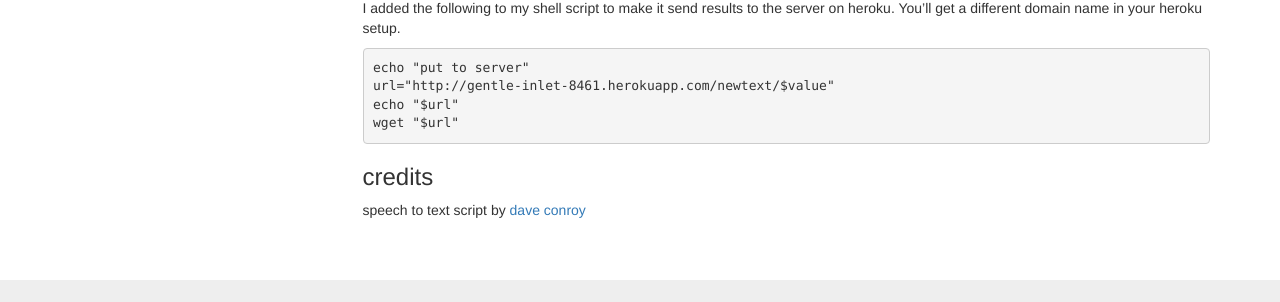
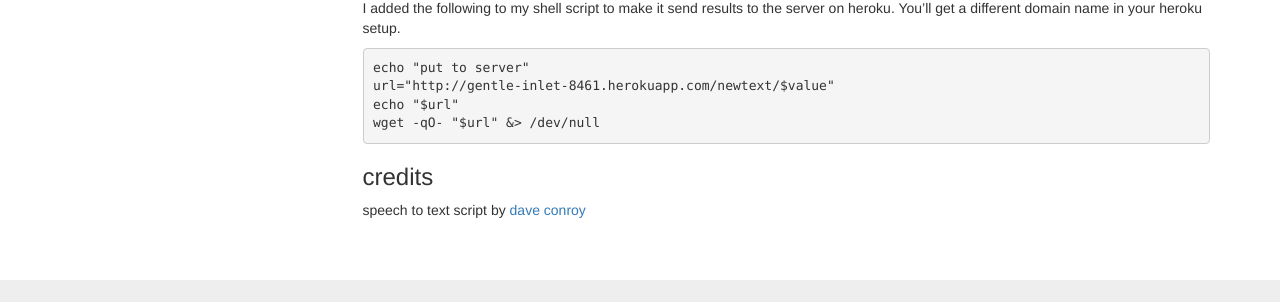
Before and after one commit to amonks/rpi-setup, a Jekyll site: the page built from _posts/2013-12-9-rpi-talk-to-api.md, in a window 1280 px wide and 900 px high, scrolled down 1592 px. Shown: the part 560-862 px from the top of the window. Built offline with Jekyll 4.4.1, drawn with Linux system fonts in a browser that asks for light colours; nearby versions of some CDN libraries.

Commit message:
wget no output

```diff
--- a/_posts/2013-12-9-rpi-talk-to-api.md
+++ b/_posts/2013-12-9-rpi-talk-to-api.md
@@ -115,7 +115,7 @@ I added the following to my shell script to make it send results to the server o
 	echo "put to server"
 	url="http://gentle-inlet-8461.herokuapp.com/newtext/$value"
 	echo "$url"
-	wget "$url"
+	wget -qO- "$url" &> /dev/null
 
 
 ### credits
```
Also changed, not shown: 1 other file.
